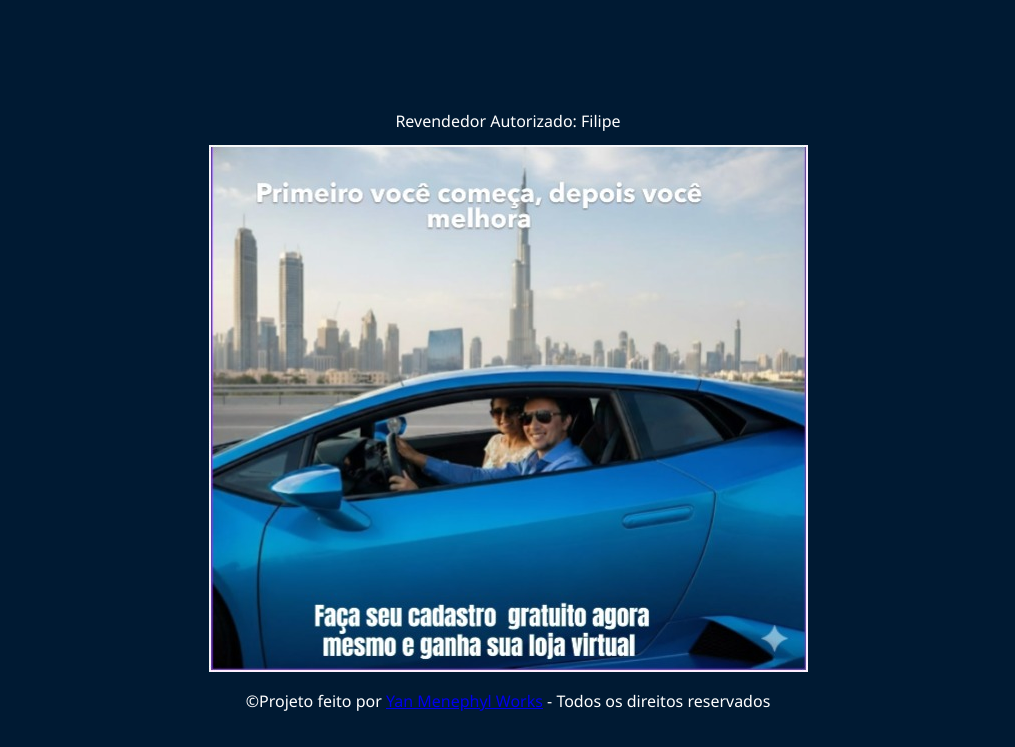
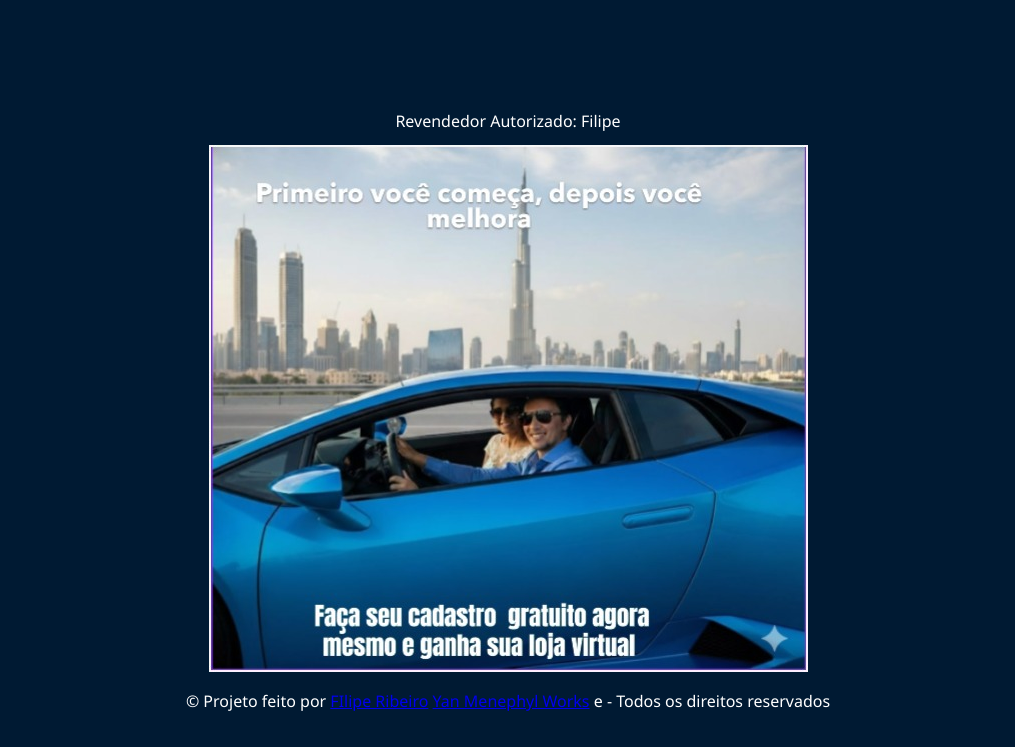
Before and after one commit to Menephyl/amakha_filipe, a plain HTML site: page index.html in a window 1280 px wide. Shown: the part 6794-7541 px from the top of the page, without its empty margins (132-1147 px from the left). Drawn offline with Linux system fonts and the light colour scheme.

Commit message:
Update footer with new author and links

```diff
--- a/index.html
+++ b/index.html
@@ -929,8 +929,9 @@
     <footer>
         <p>Revendedor Autorizado: Filipe</p>
         <img class="zoom-container" src="./unnamed.jpg" alt="filipe">
-        <p>&copy;Projeto feito por <a href="https://instagram.com/yan_menephyl_works" target="_blank">Yan Menephyl
-                Works</a> - Todos os direitos reservados</p>
+        <p>&copy;   Projeto feito por <a  href="www.instagram.com/filipeamakha/" target="_blank">FIlipe Ribeiro</a>
+            <a href="https://instagram.com/yan_menephyl_works" target="_blank">Yan Menephyl
+                Works</a> e - Todos os direitos reservados</p>
     </footer>
 
     <script>
```
